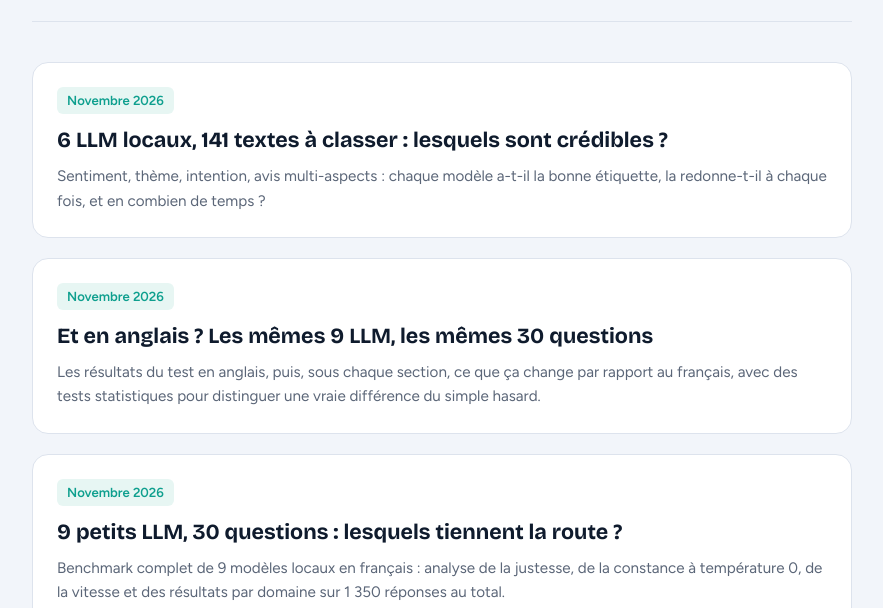
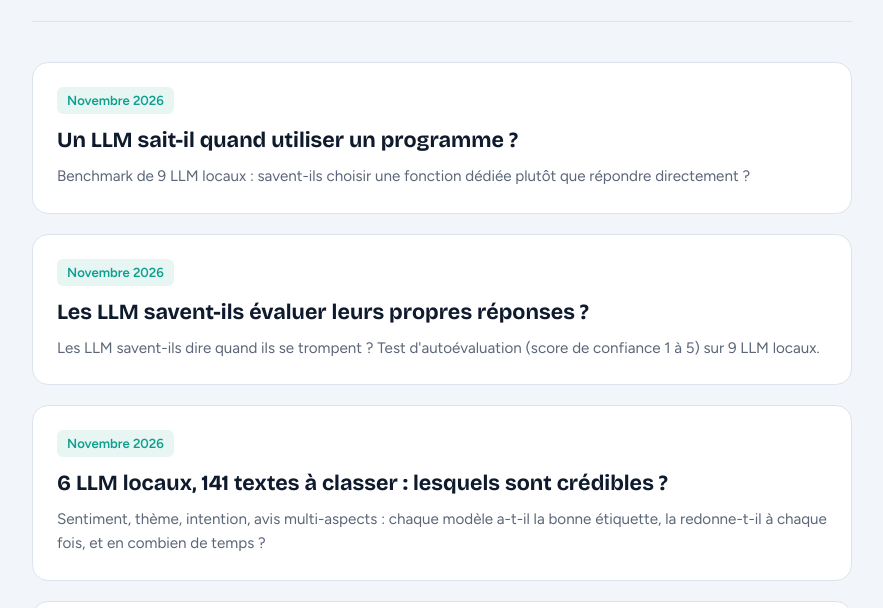
Before and after one commit to eric2mangel/Analyses, a plain HTML site: page index.html in a window 1280 px wide. Shown: the part 192-800 px from the top of the page, without its empty margins (198-1081 px from the left). Drawn offline with nearby package versions, Linux system fonts and the light colour scheme.

Commit message:
Mise à jour de l'index principal

```diff
--- a/index.html
+++ b/index.html
@@ -116,6 +116,22 @@
 
         <main>
             <div class="grid">
+                <a href="LLM-locaux-2026-avec-fonctions/" class="card">
+                    <div class="card-meta">
+                        <span class="tag">Novembre 2026</span>
+                    </div>
+                    <h2>Un LLM sait-il quand utiliser un programme ?</h2>
+                    <p>Benchmark de 9 LLM locaux : savent-ils choisir une fonction dédiée plutôt que répondre directement ?</p>
+                </a>
+
+                <a href="LLM-locaux-2026-autoevaluation/" class="card">
+                    <div class="card-meta">
+                        <span class="tag">Novembre 2026</span>
+                    </div>
+                    <h2>Les LLM savent-ils évaluer leurs propres réponses ?</h2>
+                    <p>Les LLM savent-ils dire quand ils se trompent ? Test d'autoévaluation (score de confiance 1 à 5) sur 9 LLM locaux.</p>
+                </a>
+
                 <a href="LLM-locaux-2026-classification/" class="card">
                     <div class="card-meta">
                         <span class="tag">Novembre 2026</span>
```
